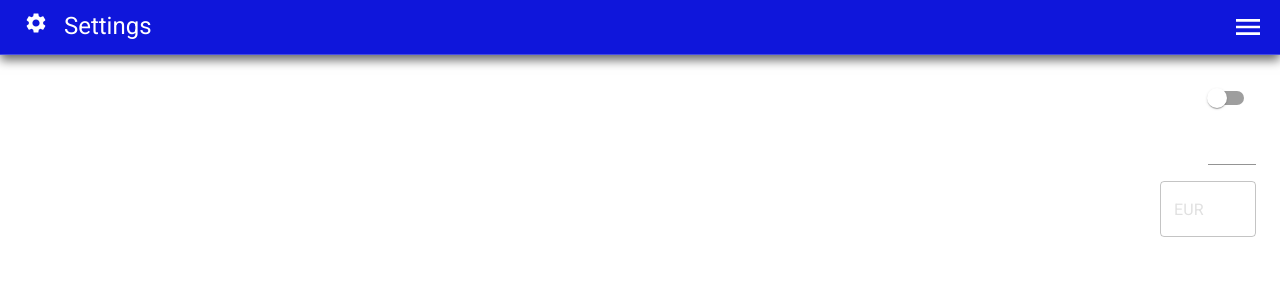
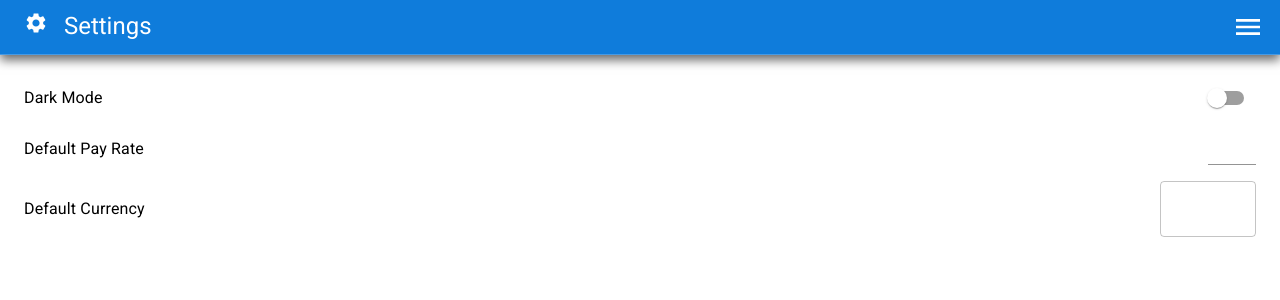
Before and after one commit to Dbevan770/timekeeper, a React (Vite) app in the folder timekeeper/: page /settings in a window 1280 px wide. Shown: the top 300 px of the page. Built offline with nearby package versions, Linux system fonts and the light colour scheme; no server answers; the database is empty; sample sign-in values are in the browser's storage.

Commit message:
Added pull to refresh to the shifts page (BETA). Continued to refine light theme to make it more usable.

```diff
--- a/timekeeper/package.json
+++ b/timekeeper/package.json
@@ -20,6 +20,7 @@
     "firebase": "^9.23.0",
     "react": "^18.2.0",
     "react-dom": "^18.2.0",
+    "react-pull-to-refresh": "^2.0.1",
     "react-router-dom": "^6.14.0",
     "react-swipeable": "^7.0.1"
   },
--- a/timekeeper/src/components/NavHeader/NavHeader.tsx
+++ b/timekeeper/src/components/NavHeader/NavHeader.tsx
@@ -37,7 +37,7 @@ const NavHeader = ({
         m: "-0.5rem -0.5rem 0 -0.5rem",
         borderBottom: "1px solid rgba(255,255,255,0.23)",
         boxShadow: "0 5px 10px rgba(0, 0, 0, 0.6)",
-        backgroundColor: theme.palette.mode === "dark" ? "#121212" : "#0f16db",
+        backgroundColor: theme.palette.mode === "dark" ? "#121212" : "#0f7cdb",
       }}
     >
       <Box sx={{ display: "flex", gap: "1rem" }}>
--- a/timekeeper/src/components/SubPageHeader/SubPageHeader.tsx
+++ b/timekeeper/src/components/SubPageHeader/SubPageHeader.tsx
@@ -31,7 +31,7 @@ const SubPageHeader = ({ label, navigateUrl }: SubPageHeaderProps) => {
         m: "-0.5rem -0.5rem 0 -0.5rem",
         borderBottom: "1px solid rgba(255,255,255,0.23)",
         boxShadow: "0 5px 10px rgba(0, 0, 0, 0.6)",
-        backgroundColor: theme.palette.mode === "dark" ? "#121212" : "#0f16db",
+        backgroundColor: theme.palette.mode === "dark" ? "#121212" : "#0f7cdb",
       }}
     >
       <IconButton
--- a/timekeeper/src/scenes/SettingsPage/SettingsPage.tsx
+++ b/timekeeper/src/scenes/SettingsPage/SettingsPage.tsx
@@ -11,6 +11,7 @@ import {
 } from "@mui/material";
 import { Settings } from "@mui/icons-material";
 import NavHeader from "../../components/NavHeader/NavHeader";
+import Loading from "../../components/Loading/Loading";
 import { useContext, useState, useRef, useEffect } from "react";
 import { ThemeContext } from "../../context/ThemeContext";
 
@@ -20,7 +21,7 @@ const SettingsPage = () => {
     localStorage.getItem("defaultRate") || ""
   );
   const [currency, setCurrency] = useState<string>(
-    localStorage.getItem("defaultCurrency") || "EUR"
+    localStorage.getItem("defaultCurrency") || ""
   );
   const { switchThemeMode, themeMode } = useContext(ThemeContext);
 
@@ -56,6 +57,8 @@ const SettingsPage = () => {
   }, []);
 
   return (
+    <>
+      {!loading ? (
         <Box sx={{ width: "100%", height: "100dvh", p: "0.5rem" }}>
           <NavHeader label="Settings" icon={Settings} setLoading={setLoading} />
           <Box sx={{ height: "calc(100% - (5% + 1rem))", mt: "0.5rem" }}>
@@ -74,6 +77,11 @@ const SettingsPage = () => {
                   variant="standard"
                   value={rate}
                   onChange={(e) => handleRateChange(e.target.value)}
+                  inputProps={{
+                    style: {
+                      color: themeMode === "dark" ? "#e1e1e1" : "black",
+                    },
+                  }}
                 />
               </ListItem>
               <ListItem>
@@ -90,6 +98,10 @@ const SettingsPage = () => {
             </List>
           </Box>
         </Box>
+      ) : (
+        <Loading label="Loading..." />
+      )}
+    </>
   );
 };
 
--- a/timekeeper/src/scenes/Shifts/Shifts.tsx
+++ b/timekeeper/src/scenes/Shifts/Shifts.tsx
@@ -4,31 +4,28 @@ import NavHeader from "../../components/NavHeader/NavHeader";
 import ShiftItem from "../../components/ShiftItem/ShiftItem";
 import Loading from "../../components/Loading/Loading";
 import { useWages } from "../../context/WagesContext";
-import { useState, useEffect } from "react";
+import { useState } from "react";
+import PullToRefresh from "react-pull-to-refresh";
 
 const Shifts = () => {
   const [loading, setLoading] = useState<boolean>(false);
   const { wages, refreshWages } = useWages();
 
-  useEffect(() => {
-    const refreshData = async () => {
+  const handleRefresh = async () => {
+    setLoading(true);
     try {
-        setLoading(true);
       await refreshWages();
     } catch (err) {
-        console.error(err);
-      } finally {
+      console.log(err);
+    }
     setLoading(false);
-      }
   };
-
-    refreshData();
-  }, [refreshWages]);
 
   return (
     <Box sx={{ width: "100%", height: "100dvh", p: "0.5rem" }}>
       <Box sx={{ height: "100%", display: "flex", flexDirection: "column" }}>
         <NavHeader label="Shifts" setLoading={setLoading} icon={AccessTime} />
+        <PullToRefresh onRefresh={handleRefresh}>
           <Box
             sx={{
               flex: "1 1 auto",
@@ -50,6 +47,7 @@ const Shifts = () => {
               <div>No wages</div>
             )}
           </Box>
+        </PullToRefresh>
       </Box>
     </Box>
   );
--- a/timekeeper/src/theme.tsx
+++ b/timekeeper/src/theme.tsx
@@ -14,16 +14,16 @@ const getTheme = (mode: "light" | "dark") => {
         default: mode === "dark" ? "#121212" : "#ffffff",
       },
       text: {
-        primary: "#e1e1e1",
+        primary: mode === "dark" ? "#e1e1e1" : "#000000",
       },
     },
     components: {
       MuiTypography: {
         styleOverrides: {
           root: {
-            color: mode === "dark" ? "#e1e1e1" : "black",
+            color: mode === "dark" ? "#e1e1e1" : "#000000",
             "&.MuiPickersToolbarText-root": {
-              color: "#e1e1e1",
+              color: mode === "dark" ? "#e1e1e1" : "#000000",
               "&.Mui-selected": {
                 color: "white",
               },
@@ -35,6 +35,8 @@ const getTheme = (mode: "light" | "dark") => {
             },
           },
           body1: {
+            color:
+              mode === "dark" ? "rgba(255,255,255,0.48)" : "rgba(0,0,0,0.48)",
             "&.WidgetTitle": {
               color:
                 mode === "dark" ? "rgba(255,255,255,0.48)" : "rgba(0,0,0,0.48)",
@@ -43,7 +45,7 @@ const getTheme = (mode: "light" | "dark") => {
           },
           overline: {
             "&.MuiTypography-overline": {
-              color: "#e1e1e1",
+              color: mode === "dark" ? "#e1e1e1" : "#000000",
             },
           },
           caption: {
@@ -57,21 +59,29 @@ const getTheme = (mode: "light" | "dark") => {
         styleOverrides: {
           root: {
             "& .MuiInputLabel-root": {
-              color: "rgba(255,255,255,0.23)",
+              color: mode === "dark" ? "rgba(255,255,255,0.23)" : "#000000",
               "&.Mui-focused": {
-                color: "#5fff51",
+                color: mode === "dark" ? "#5fff51" : "#0f7cdb",
               },
             },
             "& .MuiOutlinedInput-root": {
               fieldset: {
-                borderColor: "rgba(255,255,255,0.23)",
+                borderColor:
+                  mode === "dark"
+                    ? "rgba(255,255,255,0.23)"
+                    : "rgba(0,0,0,0.48)",
                 borderWidth: "2px",
               },
               "&:hover fieldset": {
                 borderColor: "rgba(255,255,255,0.23)",
               },
               "&.Mui-focused fieldset": {
-                borderColor: "#5fff51",
+                borderColor: mode === "dark" ? "#5fff51" : "#0f7cdb",
+              },
+            },
+            "& .MuiInputBase-root": {
+              default: {
+                color: mode === "dark" ? "#e1e1e1" : "#000000",
               },
             },
           },
@@ -79,9 +89,23 @@ const getTheme = (mode: "light" | "dark") => {
         defaultProps: {
           inputProps: {
             style: {
-              color: "#e1e1e1",
+              color: mode === "dark" ? "#e1e1e1" : "#000000",
               borderColor: "#e1e1e1",
             },
+          },
+        },
+      },
+      MuiInputBase: {
+        styleOverrides: {
+          input: {
+            color: mode === "dark" ? "#e1e1e1" : "#000000",
+          },
+        },
+      },
+      MuiInput: {
+        styleOverrides: {
+          input: {
+            color: mode === "dark" ? "#e1e1e1" : "#000000",
           },
         },
       },
@@ -93,7 +117,8 @@ const getTheme = (mode: "light" | "dark") => {
           outlined: {
             color: "#e1e1e1",
             borderWidth: "2px",
-            borderColor: "rgba(255,255,255,0.23)",
+            borderColor:
+              mode === "dark" ? "rgba(255,255,255,0.23)" : "rgba(0,0,0,0.48)",
             padding: ".25rem",
             "&:hover": {
               borderWidth: "2px",
@@ -106,13 +131,13 @@ const getTheme = (mode: "light" | "dark") => {
         styleOverrides: {
           root: {
             "&.MuiPickersCalendarHeader-switchViewButton": {
-              color: "#e1e1e1",
+              color: mode === "dark" ? "#e1e1e1" : "#000000",
             },
             "&.MuiPickersArrowSwitcher-button": {
-              color: "#e1e1e1",
+              color: mode === "dark" ? "#e1e1e1" : "#000000",
             },
             "&.MuiPickersDay-root": {
-              color: "#e1e1e1",
+              color: mode === "dark" ? "#e1e1e1" : "#000000",
             },
           },
         },
@@ -120,7 +145,7 @@ const getTheme = (mode: "light" | "dark") => {
       MuiSelect: {
         styleOverrides: {
           select: {
-            color: "#e1e1e1",
+            color: mode === "dark" ? "#e1e1e1" : "#000000",
             textAlign: "left",
           },
           icon: {
@@ -139,14 +164,14 @@ const getTheme = (mode: "light" | "dark") => {
         styleOverrides: {
           root: {
             backgroundColor: mode === "dark" ? "#222222" : "#ffffff",
-            color: "#e1e1e1",
+            color: mode === "dark" ? "#e1e1e1" : "#000000",
           },
         },
       },
       MuiDrawer: {
         styleOverrides: {
           paperAnchorRight: {
-            backgroundColor: mode === "dark" ? "#222222" : "#0f16db",
+            backgroundColor: mode === "dark" ? "#222222" : "#0f7cdb",
           },
         },
       },
@@ -171,22 +196,22 @@ const getTheme = (mode: "light" | "dark") => {
       MuiListItemIcon: {
         styleOverrides: {
           root: {
-            color: mode === "dark" ? "#e1e1e1" : "black",
+            color: mode === "dark" ? "#e1e1e1" : "#000000",
           },
         },
       },
       MuiSvgIcon: {
         styleOverrides: {
           root: {
-            color: mode === "dark" ? "#e1e1e1" : "black",
+            color: mode === "dark" ? "#e1e1e1" : "#000000",
           },
           fontSizeMedium: {
-            color: mode === "dark" ? "#e1e1e1" : "black",
+            color: mode === "dark" ? "#e1e1e1" : "#000000",
             "&.NavIcon": {
               color: mode === "dark" ? "#e1e1e1" : "#ffffff",
             },
             "&.FabIcon": {
-              color: mode === "dark" ? "#121212" : "black",
+              color: mode === "dark" ? "#121212" : "#000000",
             },
           },
         },
@@ -194,7 +219,14 @@ const getTheme = (mode: "light" | "dark") => {
       MuiListItemText: {
         styleOverrides: {
           primary: {
-            color: mode === "dark" ? "#e1e1e1" : "#ffffff",
+            color: mode === "dark" ? "#e1e1e1" : "#000000",
+          },
+        },
+      },
+      MuiMenuItem: {
+        styleOverrides: {
+          root: {
+            color: mode === "dark" ? "#e1e1e1" : "#000000",
           },
         },
       },
```
Also changed, not shown: timekeeper/src/components/NavDrawer/NavDrawer.tsx (+25 -2 lines), timekeeper/src/components/WageForm/WageForm.tsx (+8 -3 lines), 1 other file (tests, documents, lock files or other folders). Lines whose indentation alone changed are shown as unchanged.
